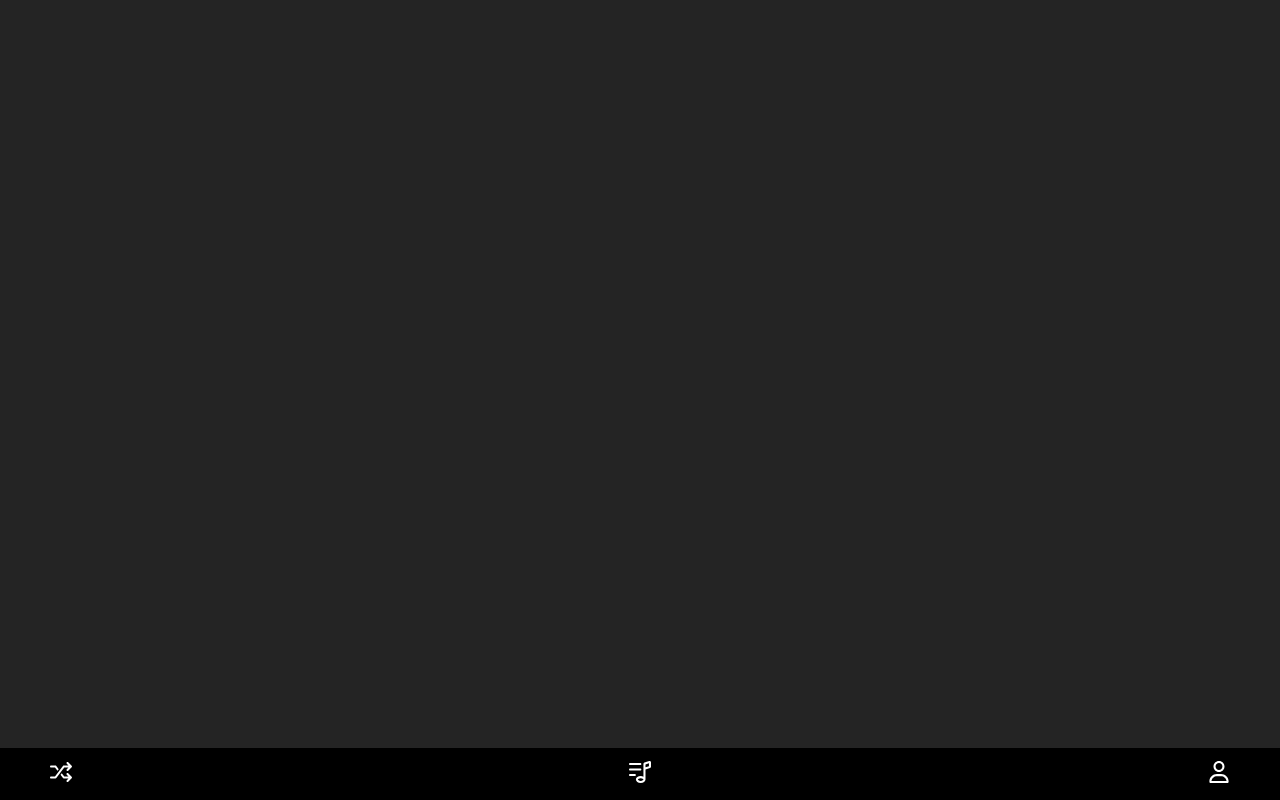
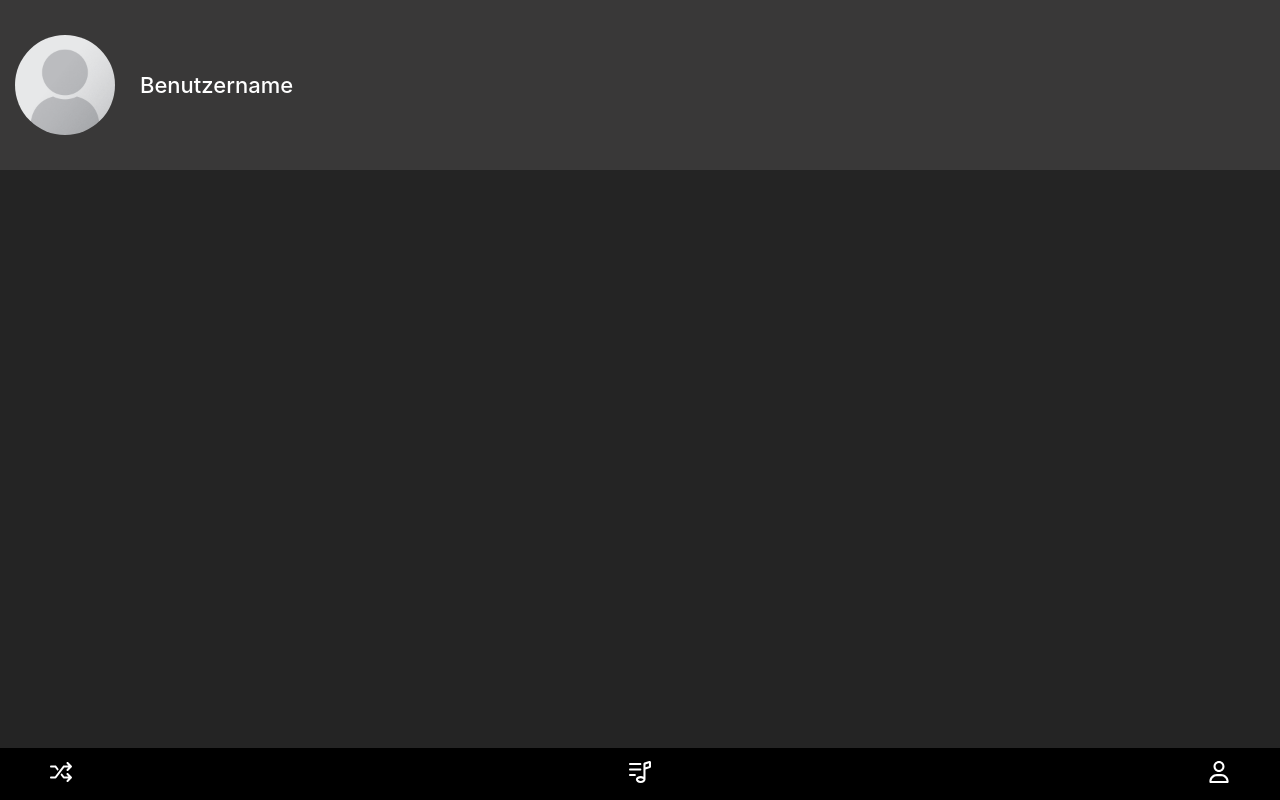
Before and after one commit to Suggest-App/SuggestApp, a Vue app: page /profile in a window 1280 px wide. Built offline with nearby package versions, Linux system fonts and the light colour scheme.

Commit message:
[ADD] basic user profile template with basic styles

```diff
--- a/src/assets/scss/profile-view/profile-view.scss
+++ b/src/assets/scss/profile-view/profile-view.scss
@@ -2,4 +2,33 @@
   position: relative;
   width: 100%;
   height: 100vh;
+  padding: 0 15px;
+
+  header {
+    width: calc(100% + 30px);
+    display: flex;
+    align-items: center;
+    column-gap: 25px;
+    margin-left: -15px;
+    padding: 35px 15px;
+    background-color: #393838;
+
+    .profile-image {
+      @include bc-attr;
+      width: 100px;
+      height: 100px;
+      border-radius: 50%;
+      background-image: url("@/assets/images/profile_placeholder.png");
+    }
+
+    .header-info-wrapper {
+      flex: 1;
+
+      .profile-name {
+        font-size: 22px;
+        font-weight: 500;
+        color: #FFFFFF;
+      }
+    }
+  }
 }
--- a/src/views/ProfileView.vue
+++ b/src/views/ProfileView.vue
@@ -4,6 +4,13 @@ import Navbar from "@/components/Navbar.vue";
 
 <template>
   <section id="profile-view">
+    <header>
+      <div class="profile-image"></div>
+      <div class="header-info-wrapper">
+        <h3 class="profile-name">Benutzername</h3>
+      </div>
+    </header>
+
     <Navbar />
   </section>
 </template>
```
